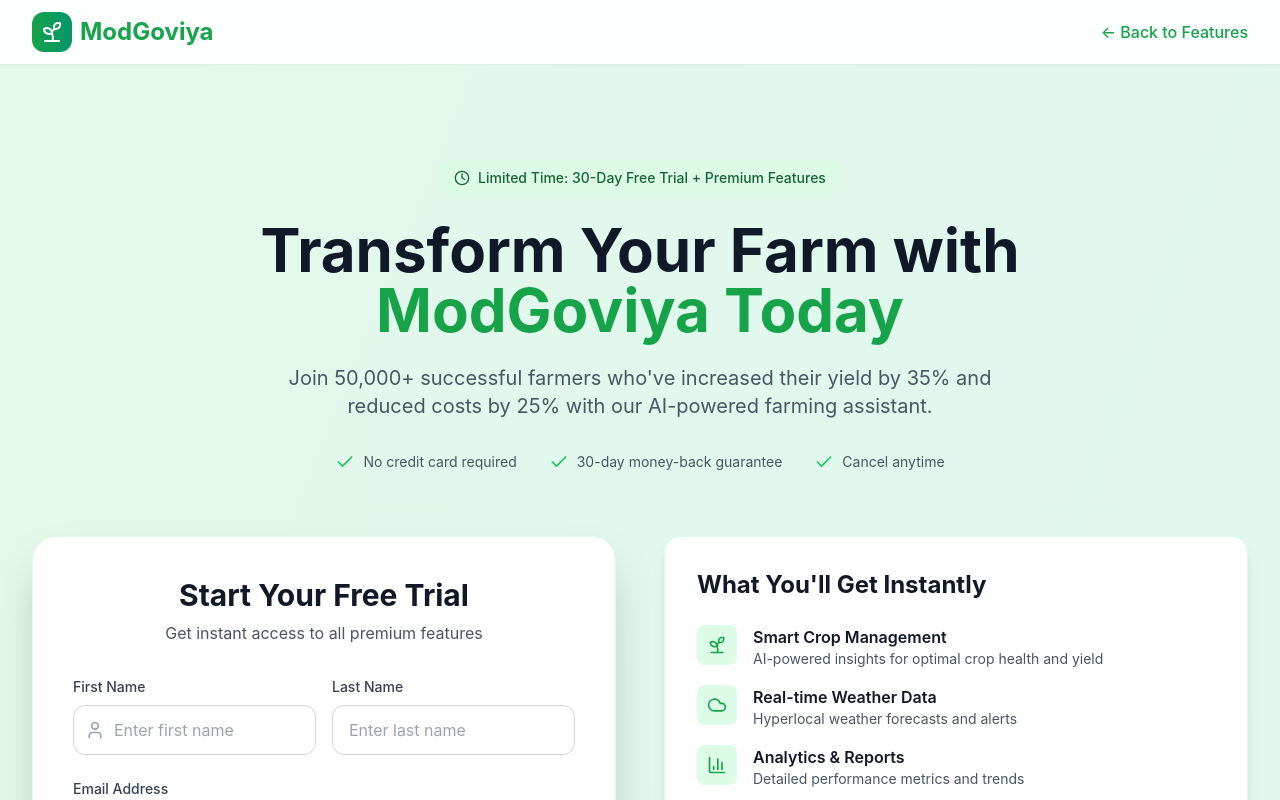
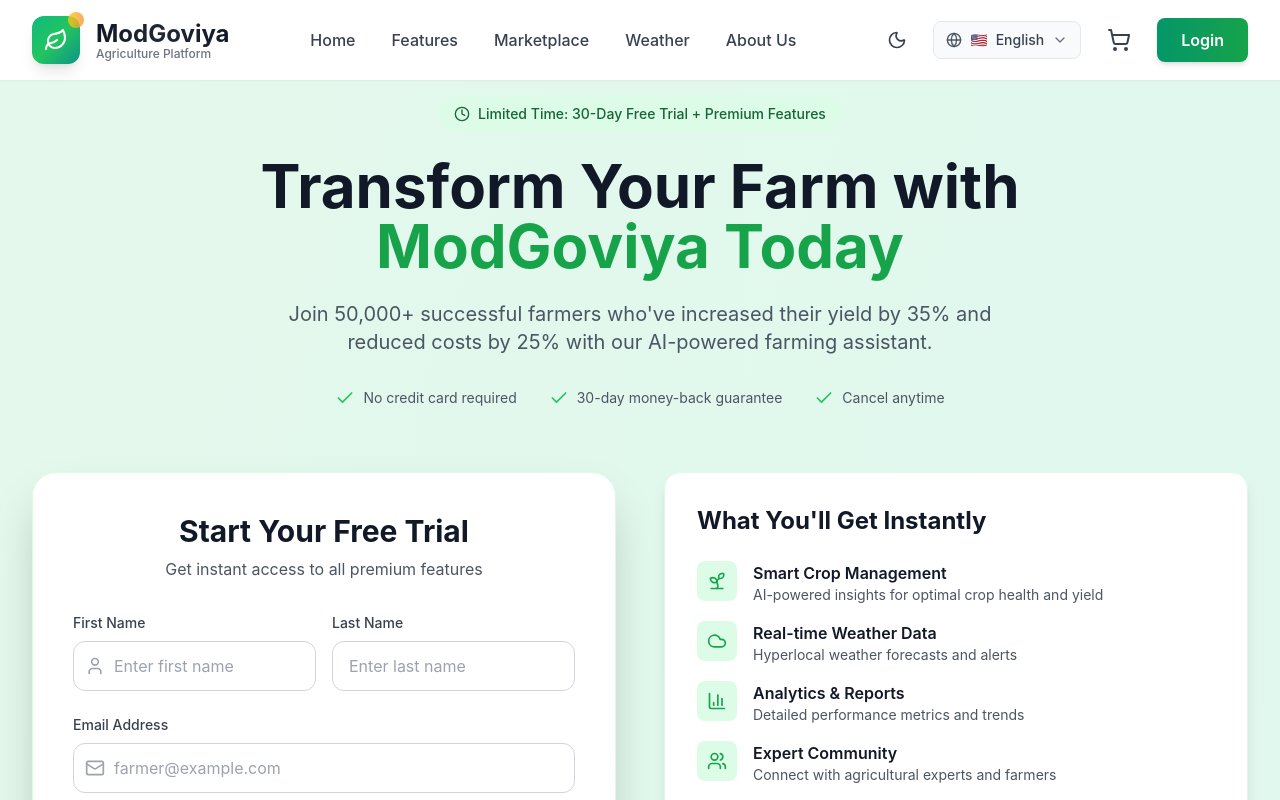
Before and after one commit to NadeeshaMedagama/ModGoviya_farmer_assistance_MERN_platform, a React (Create React App) app: page /freetrial in a window 1280 px wide. Shown: the top 800 px of the page. Built offline with nearby package versions, Linux system fonts and the light colour scheme.

Commit message:
header section added

```diff
--- a/src/components/forum/StartFreeTrialPage.jsx
+++ b/src/components/forum/StartFreeTrialPage.jsx
@@ -28,6 +28,7 @@ import {
     Sun
 } from 'lucide-react';
 import Footer from "../layout/Footer";
+import Header from "../layout/Header";
 
 const StartFreeTrialPage = () => {
     const [showPassword, setShowPassword] = useState(false);
@@ -162,21 +163,7 @@ const StartFreeTrialPage = () => {
     return (
         <div className="min-h-screen bg-gradient-to-br from-green-50 via-emerald-50 to-teal-50">
             {/* Header */}
-            <header className="bg-white/80 backdrop-blur-md shadow-sm sticky top-0 z-50">
-                <div className="max-w-7xl mx-auto px-4 sm:px-6 lg:px-8">
-                    <div className="flex justify-between items-center h-16">
-                        <div className="flex items-center space-x-2 cursor-pointer">
-                            <div className="w-10 h-10 bg-gradient-to-r from-green-600 to-emerald-600 rounded-xl flex items-center justify-center">
-                                <Sprout className="w-6 h-6 text-white" />
-                            </div>
-                            <span className="text-2xl font-bold text-green-600">ModGoviya</span>
-                        </div>
-                        <div className="text-green-600 hover:text-green-700 font-medium cursor-pointer">
-                            ← Back to Features
-                        </div>
-                    </div>
-                </div>
-            </header>
+            <Header />
 
             {/* Hero Section */}
             <section className="relative py-16 lg:py-24">
```
